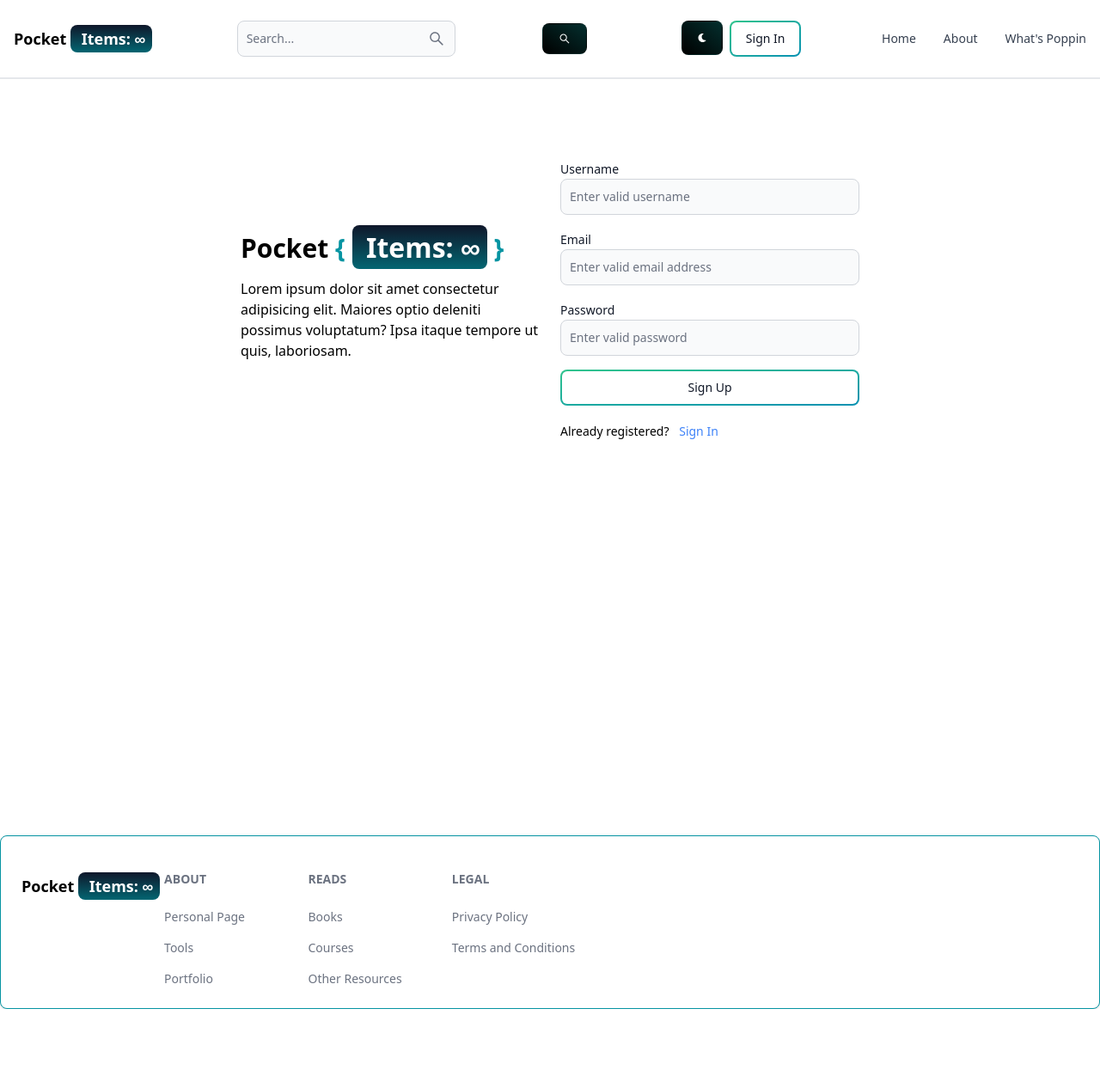
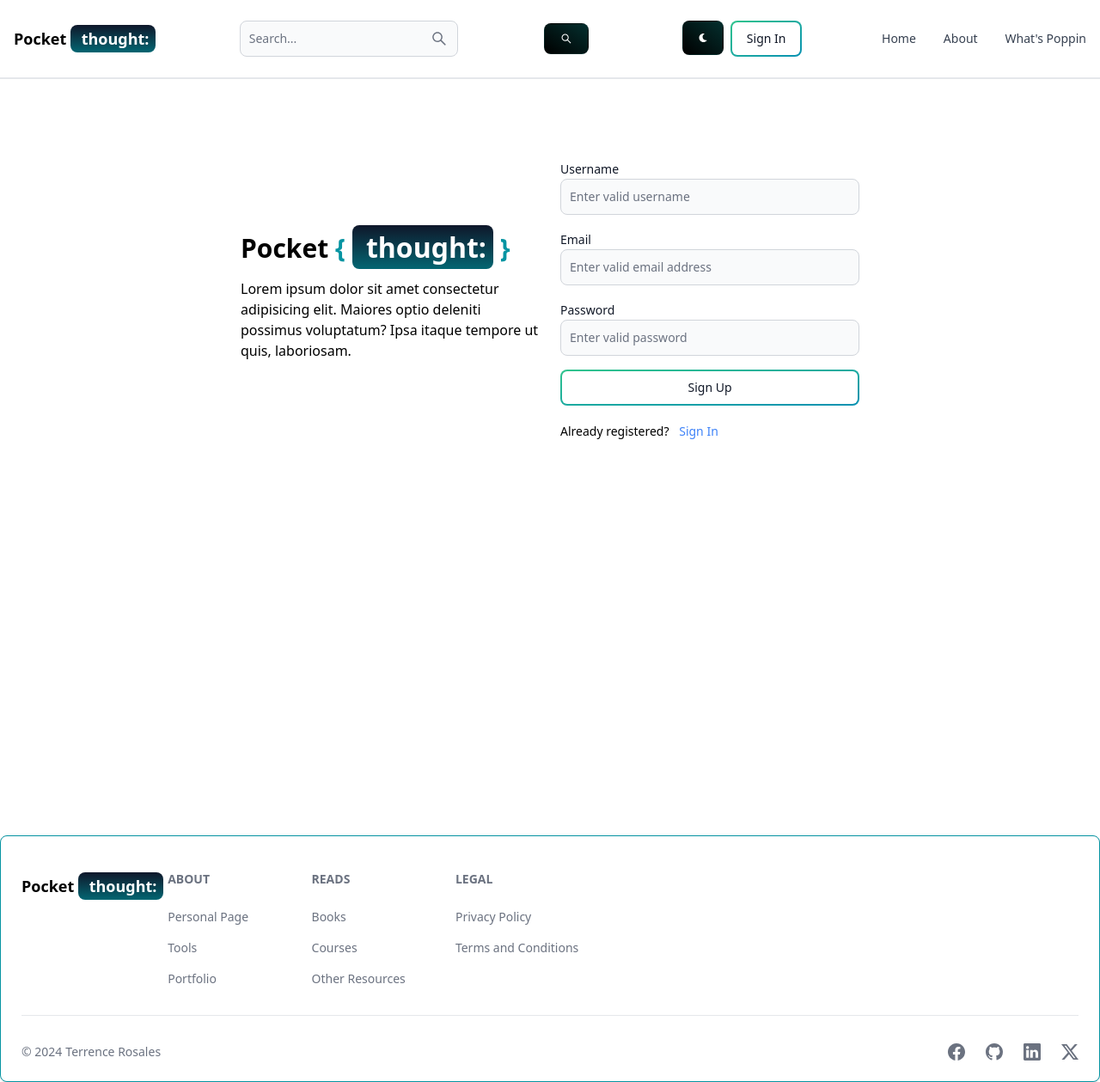
Before and after one commit to TerRosales/tr-blog, a React (Vite) app in the folder client/: page /sign-up in a window 1280 px wide. Shown: the whole page at 86% size. Before the commit the page ends 1174 px from the top, so only its background shows below. Built offline with nearby package versions, Linux system fonts and the light colour scheme.

Commit message:
Footer Touch Up

```diff
--- a/client/src/components/Footer.jsx
+++ b/client/src/components/Footer.jsx
@@ -1,12 +1,13 @@
 import React from "react";
 import Logo from "./Logo";
 import { Footer } from "flowbite-react";
+import { BsFacebook, BsLinkedin, BsGithub, BsTwitterX } from 'react-icons/bs'
 
 const FooterComp = () => {
   return (
     <Footer container className="border boder-t-8 border-teal-500">
       <div className="w-full max-w-7xl mx-auto">
-        <div className="grid w-full justifu-between sm:flex md:grid-cols-1">
+        <div className="grid w-full justify  -between sm:flex md:grid-cols-1">
           <div className="mt-5">
             <Logo />
           </div>
@@ -52,6 +53,17 @@ const FooterComp = () => {
             </div>
           </div>
         </div>
+        <Footer.Divider />
+        <div className="w-full sm:flex sm:item-center sm:justify-between">
+          <Footer.Copyright href="#" by="Terrence Rosales" year={new Date().getFullYear()}
+          />
+          <div className="flex gap-6 sm:mt-0 mt-4 sm:justify-center">
+            <Footer.Icon href="#" icon={BsFacebook} />
+            <Footer.Icon href="#" icon={BsGithub} />
+            <Footer.Icon href="#" icon={BsLinkedin} />
+            <Footer.Icon href="#" icon={BsTwitterX} />
+          </div>
+        </div>
       </div>
     </Footer>
   );
--- a/client/src/components/Logo.jsx
+++ b/client/src/components/Logo.jsx
@@ -7,7 +7,7 @@ const Logo = () => {
       Pocket&nbsp;
       <span className="px-2 py-1 text-lg rounded-lg text-white font-bold bg-gradient-to-b from-slate-900 to-teal-700 ">
         {" "}
-        Items: &infin;
+        thought:
       </span>
       &nbsp;
     </Link>
--- a/client/src/pages/SignUp.jsx
+++ b/client/src/pages/SignUp.jsx
@@ -55,7 +55,7 @@ const SignUp = () => {
             <span className="text-teal-500 text-[30px]">&#123;</span>&nbsp;
             <span className="px-2 py-1 text-[32px] rounded-lg text-white font-bold bg-gradient-to-b from-slate-900 to-teal-700 ">
               {" "}
-              Items: &infin;
+              thought:
             </span>
             &nbsp;
             <span className="text-teal-500 text-[30px]">&#125;</span>
```
